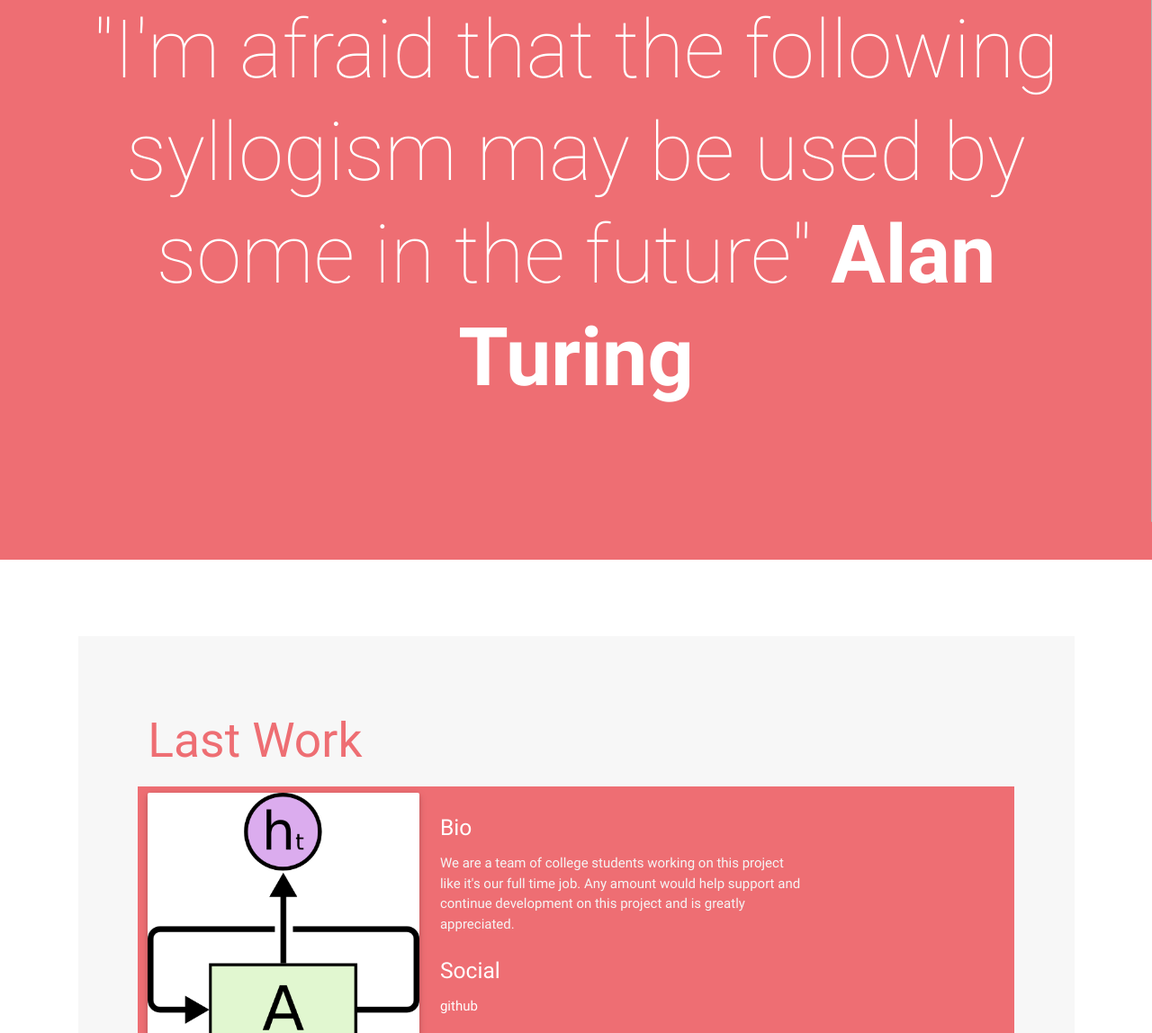
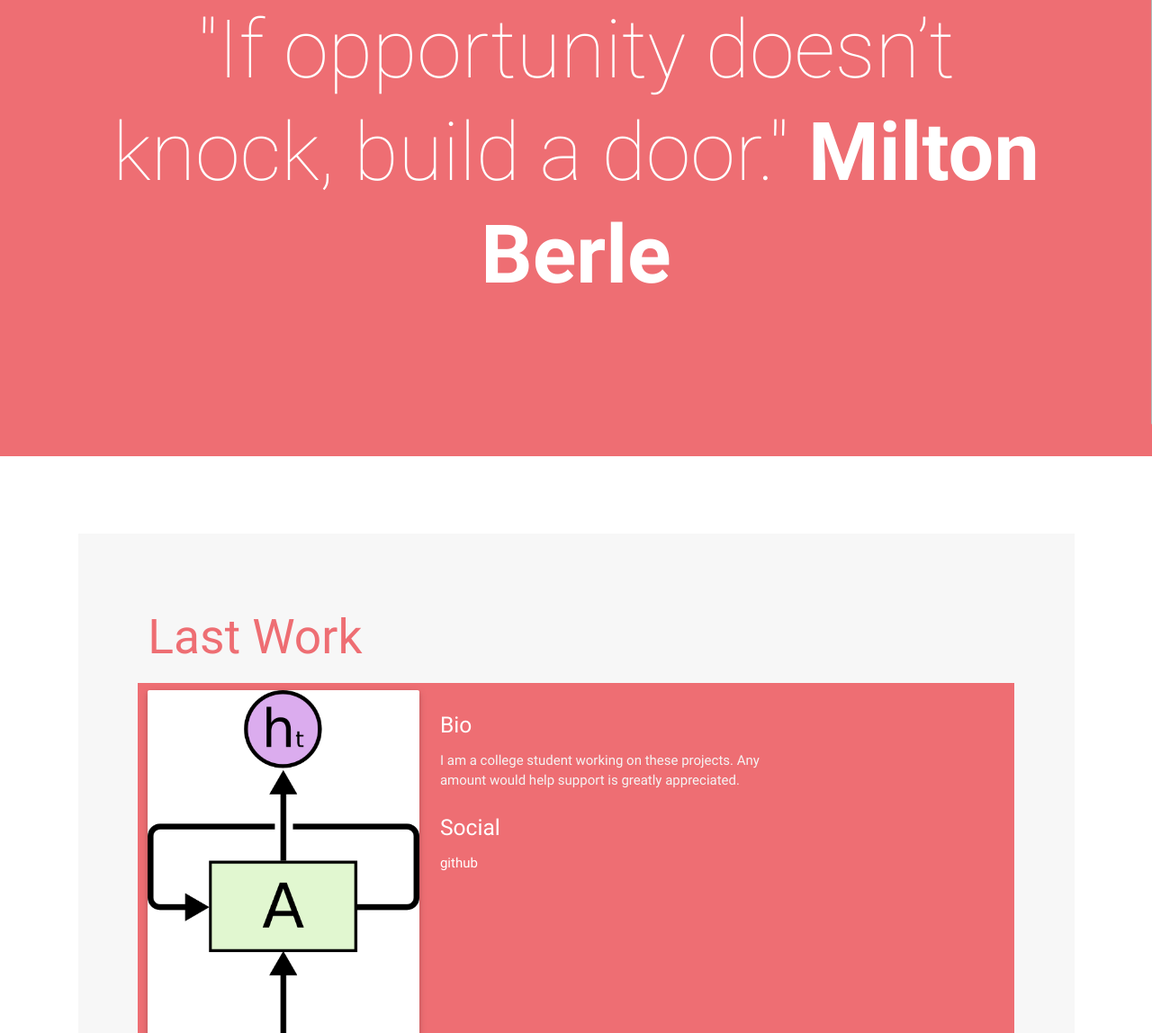
Before and after one commit to shimulH/shimul.github.io, a plain HTML site: page index.html in a window 1280 px wide. Shown: the part 278-1426 px from the top of the page at 90% size. Drawn offline with nearby package versions, Linux system fonts and the light colour scheme.

Commit message:
Modified

```diff
--- a/index.html
+++ b/index.html
@@ -39,9 +39,9 @@
   <div class="section no-pad-bot" id="index-banner">
     <div class="container">
       <h1 class="text_h center header cd-headline letters type">
-      <span>"I'm afraid that the following syllogism may be used by some in the future"</span>
+      <span>"If opportunity doesn’t knock, build a door."</span>
       <span class="cd-words-wrapper waiting">
-        <b class="is-visible">Alan Turing</b>
+        <b class="is-visible">Milton Berle</b>
 
       </span>
     </h1>
@@ -222,8 +222,8 @@
         <div class="col l6 s12">
           <h5 class="white-text">Bio</h5>
           <p class="grey-text text-lighten-4">
-            We are a team of college students working on this project like it's our full time job.
-            Any amount would help support and continue development on this project and is greatly appreciated.</p>
+            I am a college student working on these projects.
+            Any amount would help support is greatly appreciated.</p>
 
 
      </div>
```
